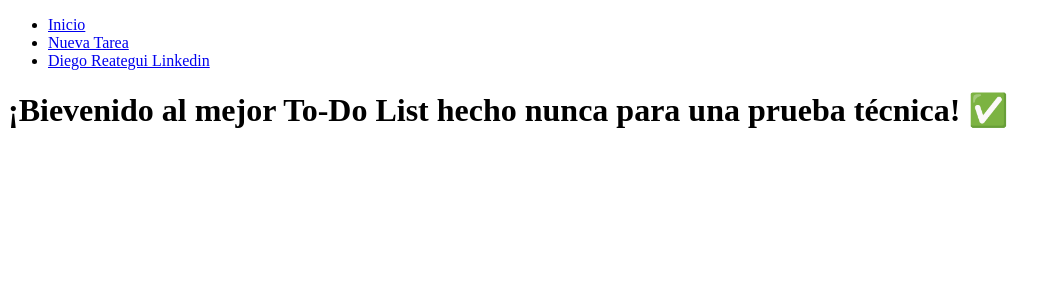
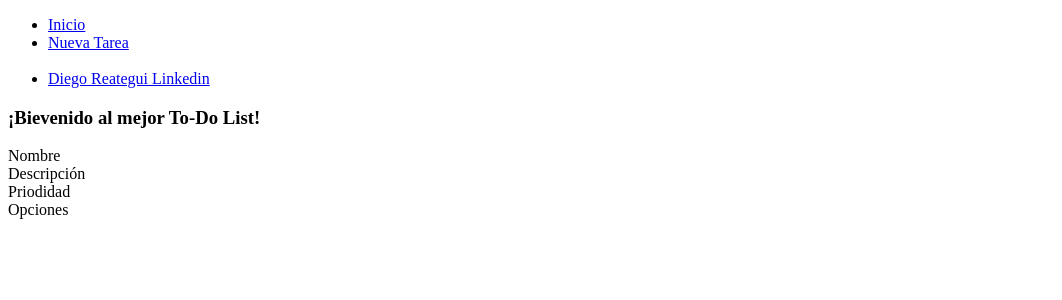
Before and after one commit to reateguiDiego/nexTyresPruebaTecnica, a Symfony app: template templates/main/index.html.twig in a window 1280 px wide. Shown: the top 300 px of the page, without its empty margins (0-1062 px from the left). Run offline with Twig, Linux system fonts and the light colour scheme; the template is opened without the code that fills it, so the values that code supplies are empty; some libraries are stand-ins or nearby versions.

Commit message:
set project styles

```diff
--- a/package.json
+++ b/package.json
@@ -5,6 +5,7 @@
         "@hotwired/stimulus": "^3.0.0",
         "@symfony/stimulus-bridge": "^3.2.0",
         "@symfony/webpack-encore": "^4.0.0",
+        "bootstrap": "^5.3.3",
         "core-js": "^3.23.0",
         "regenerator-runtime": "^0.13.9",
         "webpack": "^5.74.0",
--- a/templates/base.html.twig
+++ b/templates/base.html.twig
@@ -14,7 +14,9 @@
         {% endblock %}
     </head>
     <body>
-        {{ include ('components/side_menu.html.twig') }}
-        {% block body %}{% endblock %}
+        <div id="maincontent" class="w-100">
+            {{ include ('components/side_menu.html.twig') }}
+            {% block body %}{% endblock %}
+        </div>
     </body>
 </html>
--- a/templates/components/side_menu.html.twig
+++ b/templates/components/side_menu.html.twig
@@ -1,7 +1,9 @@
-<div class="navigationbar py-3 px-3">
-    <ul>
-        <li><a href="{{ url('app_home') }}">Inicio</a></li>
-        <li><a href="{{ url('app_new_task') }}">Nueva Tarea</a></li>
-        <li><a href="https://www.linkedin.com/in/diego-reategui-a8a707101/" target="_blank">Diego Reategui Linkedin</a></li>
+
+<div class="card flex-column flex-shrink-0 p-3 bg-light mx-2">
+    <ul class="nav nav-pills flex-column mb-auto">
+        <li class="nav-item"><a href="{{ url('app_home') }}"><div class="menuItem col-12 p-1">Inicio</div></a></li>
+        <li class="nav-item"><a href="{{ url('app_new_task') }}"><div class="menuItem col-12 p-1">Nueva Tarea</div></a></li>
+        <br>
+        <li class="nav-item"><a href="https://www.linkedin.com/in/diego-reategui-a8a707101/" target="_blank"><div class="menuItem col-12 p-1">Diego Reategui Linkedin</div></a></li>
     </ul>
 </div>
--- a/templates/main/index.html.twig
+++ b/templates/main/index.html.twig
@@ -1,14 +1,29 @@
 {% extends 'base.html.twig' %}
 {% block body %}
-<div class="example-wrapper">
-    <h1>¡Bievenido al mejor To-Do List hecho nunca para una prueba técnica! ✅</h1>
-    {% for task in tasks %}
-        <ul>
-            <li> {{ task.name }} // {{ task.description }} //
-                {% if task.priority == 0 %} Baja {% elseif task.priority == 1 %} Media {% elseif task.priority == 2 %} Alta {% endif %} //
-                <a href="{{ url('app_edit_task', {'id': task.id }) }}">Editar</a> //
-                <a href="{{ url('app_delete_task', {'id': task.id }) }}">Eliminar</a></li>
-        </ul>
-    {% endfor %}
+<div class="central-area container-fluid">
+    <div class="card">
+        <div class="form-header">
+            <h3 class="text-center">¡Bievenido al mejor To-Do List!</h3>
+        </div>
+        <div class="table-body bg-light">
+            <div class="col-12 tableRow border-bottom border-success font-weight-bold">
+                <div class="col-3 float-start">Nombre</div>
+                <div class="col-3 float-start">Descripción</div>
+                <div class="col-3 float-start">Priodidad</div>
+                <div class="col-3 float-start">Opciones</div>
+            </div>
+                {% for task in tasks %}
+                    <div class="col-12 tableRow  border-bottom border-success mt-2">
+                        <div class="col-3 float-start">{{ task.name }}</div>
+                        <div class="col-3 float-start">{{ task.description }}</div>
+                        <div class="col-3 float-start">{% if task.priority == 0 %} Baja {% elseif task.priority == 1 %} Media {% elseif task.priority == 2 %} Alta {% endif %}</div>
+                        <div class="col-3 float-start">
+                            <div><a href="{{ url('app_edit_task', {'id': task.id }) }}">Editar</a></div>
+                            <div><a href="{{ url('app_delete_task', {'id': task.id }) }}">Eliminar</a></div>
+                        </div>
+                    </div>
+                {% endfor %}
+        </div>
+    </div>
 </div>
 {% endblock %}
--- a/templates/task/form_task.html.twig
+++ b/templates/task/form_task.html.twig
@@ -3,8 +3,9 @@
 {% block title %}Form Task{% endblock %}
 
 {% block body %}
-<div class="central-area container-fluid">
+    <div class="central-area container-fluid float-end">
         <div class="card global-form">
+            <div class="form-header">
                 {% if task is defined and task is not null %}
                     Editar Tarea
                     {% set post_action = url('app_save_task', {'id': task.id}) %}
@@ -13,7 +14,7 @@
                     {% set post_action = url('app_save_new_task') %}
                 {% endif %}
             </div>
-    <div class="form-body">
+            <div class="table-body bg-light">
                 <div class="p-3">
                     <form method="post" action="{{ post_action }}" class="row g-3 needs-validation">
                         <div class="col-md-6">
@@ -39,4 +40,5 @@
                 </div>
             </div>
         </div>
+    </div>
 {% endblock %}
```
Also changed, not shown: assets/styles/app.css (+122 -1 lines), package-lock.json. Lines whose indentation alone changed are shown as unchanged.
